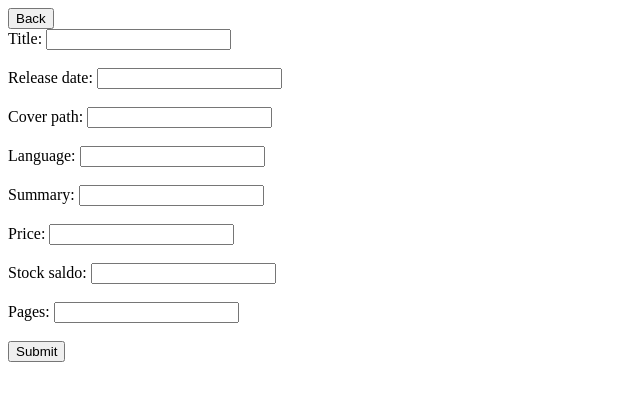
After one commit to r0b1nv41kl4/Bookstore, a PHP site: page /change.php in a window 1280 px wide. The commit adds this page. Shown: the top 401 px of the page, without its empty margins (0-640 px from the left). Run offline with PHP 8.4, Linux system fonts and the light colour scheme; data that the repository does not hold is empty.

Commit message:
Added change.php and update_book.php

```diff
--- /dev/null
+++ b/change.php
@@ -0,0 +1,44 @@
+<?php
+
+require "connection.php";
+
+$id = $_GET['id'] ?? null;
+
+$stmt = $pdo->prepare('SELECT id, title, release_date, cover_path, price, summary, language, pages, stock_saldo, type FROM books WHERE id = :id');
+$stmt->execute(['id' => $id]);
+$book = $stmt->fetch();
+
+?>
+
+
+<!DOCTYPE html>
+<html lang="en">
+<head>
+    <meta charset="UTF-8">
+    <meta name="viewport" content="width=device-width, initial-scale=1.0">
+    <title>Document</title>
+</head>
+<body>
+<button onclick="window.location.href='book.php?id=<?= $book['id'] ?>'">Back</button>
+    <form method="post" action="update_book.php">
+        <input type='hidden' name='id' value='<?= $id; ?>'/>
+         <label for="title">Title:</label>
+    <input type="text" id="title" name="title" value="<?= $book['title'] ?>"><br><br>
+    <label for="release_date">Release date:</label>
+    <input type="text" id="release_date" name="release_date" value="<?= $book['release_date'] ?>"><br><br>
+        <label for="cover_path">Cover path:</label>
+    <input type="text" id="cover_path" name="cover_path" value="<?= $book['cover_path'] ?>"><br><br>
+        <label for="language">Language:</label>
+    <input type="text" id="language" name="language" value="<?= $book['language'] ?>"><br><br>
+        <label for="summary">Summary:</label>
+    <input type="text" id="summary" name="summary" value="<?= $book['summary'] ?>"><br><br>
+        <label for="price">Price:</label>
+    <input type="text" id="price" name="price" value="<?= $book['price'] ?>"><br><br>
+        <label for="stock_saldo">Stock saldo:</label>
+    <input type="text" id="stock_saldo" name="stock_saldo" value="<?= $book['stock_saldo'] ?>"><br><br>
+        <label for="pages">Pages:</label>
+    <input type="text" id="pages" name="pages" value="<?= $book['pages'] ?>"><br><br>
+        <button type='submit'>Submit</button>
+    </form>
+    </body>
+</html>
```
Also changed, not shown: book.php (+8 -0 lines), update_book.php (added, +16 -0 lines), 1 other file.
